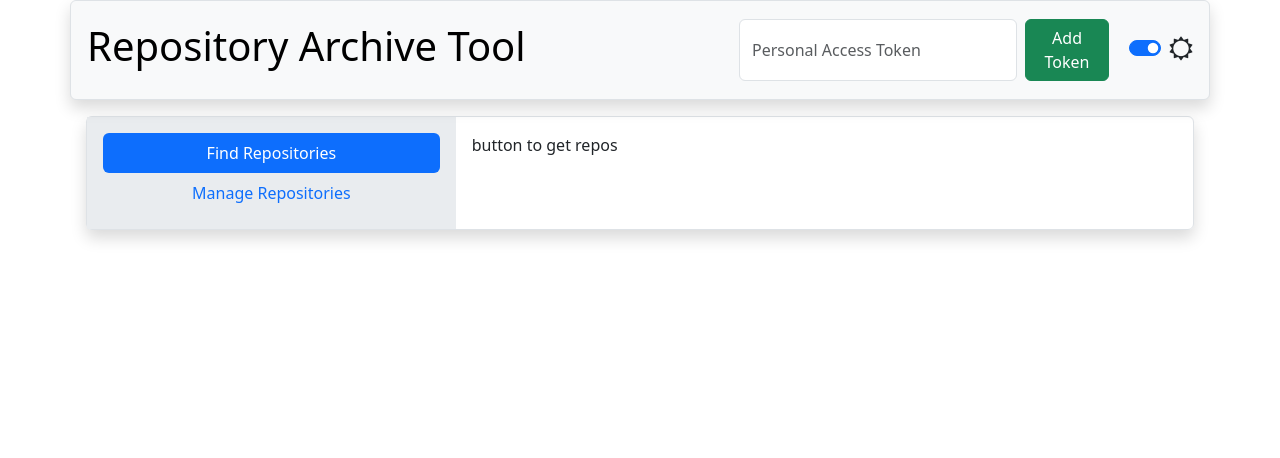
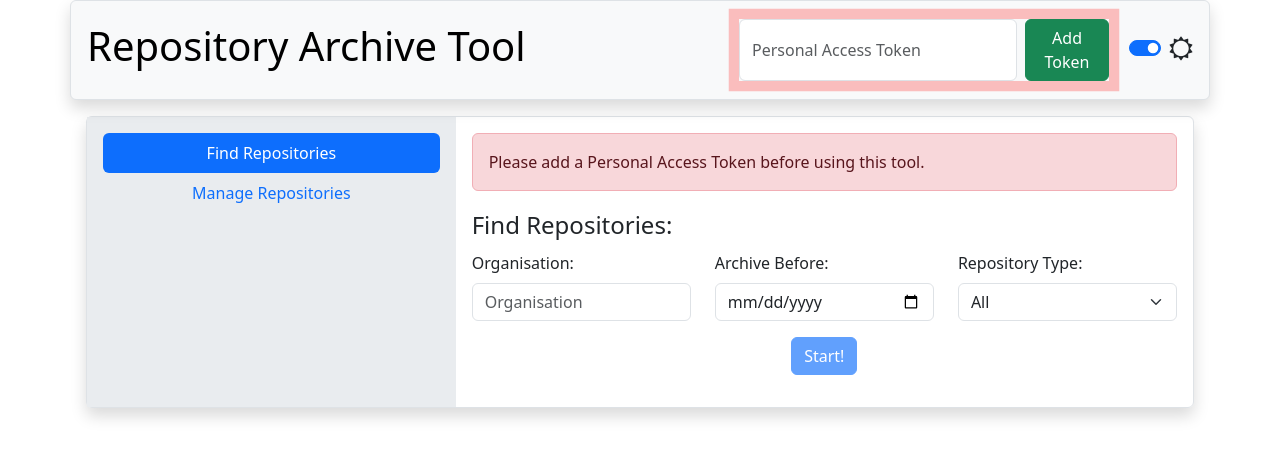
Before and after one commit to ONS-Innovation/github-repository-archive-tool, a Flask app: page / in a window 1280 px wide. Shown: the top 458 px of the page. Run offline with Flask 3, Linux system fonts and the light colour scheme.

Commit message:
added find repos ui

```diff
--- a/RepoArchiveTool/app.py
+++ b/RepoArchiveTool/app.py
@@ -17,9 +17,27 @@ class Repositories(db.Model):
     id = db.Column(db.Integer, primary_key=True)
     repoName = db.Column(db.String(100), nullable=False)
     repoURL = db.Column(db.String(255), nullable=False)
+    repoAPIURL = db.Column(db.String(255), nullable=False)
+    lastCommitDate = db.Column(db.DateTime, nullable=True)
+    comparisonDate = db.Column(db.DateTime, nullable=True)
     notificationDate = db.Column(db.DateTime, default=datetime.now, nullable=False)
-    archiveDate = db.Column(db.DateTime, default=(datetime.now() + timedelta(days=30)), nullable=False)
+    dateToArchive = db.Column(db.DateTime, default=(datetime.now() + timedelta(days=30)), nullable=False)
     keepFlag = db.Column(db.Boolean, default=False)
+
+    # Table Structure Notes:
+
+    # id: record primary key
+    # repoName: the name of the repo
+    # repoURL: a link to the repo
+    # repoAPIURL: the api endpoint for the repo so further api calls can be made
+    # lastCommitDate: when the repo was last updated (pushed_at on github)
+    # comparisonDate: the archive date given by the user
+    # notificationDate: when the notification email was sent -> also shows when the record was added
+    # dateToArchive: when the repo can be archived from (30 days after email)
+    # keepFlag: whether the repo should remain unarchived
+
+    # When the repo gets archived, it should be removed from the table
+
 
     def __repr__(self) -> str:
         return "<Repo %r>" % self.id
@@ -30,9 +48,9 @@ def index():
         flask.session['pat'] = flask.request.form['pat']
 
     try:
-        return flask.render_template('index.html', pat=flask.session['pat'])
+        return flask.render_template('index.html', pat=flask.session['pat'], date=datetime.now().strftime("%Y-%m-%d"))
     except KeyError:
-        return flask.render_template('index.html', pat='')
+        return flask.render_template('index.html', pat='', date=datetime.now().strftime("%Y-%m-%d"))
 
 @app.route('/login', methods=['POST', 'GET'])
 def login():
--- a/RepoArchiveTool/static/css/main.css
+++ b/RepoArchiveTool/static/css/main.css
@@ -1,3 +1,17 @@
 .container {
     padding: 0px;
 }
+
+/* Pulse Animation */
+.pulse {
+    animation: pulse-animation 2s infinite;
+}
+
+@keyframes pulse-animation {
+    0% {
+        box-shadow: 0 0 0 0px rgba(255, 0, 0, 0.5);
+    }
+    100% {
+        box-shadow: 0 0 0 20px rgba(255, 0, 0, 0);
+    }
+}
--- a/RepoArchiveTool/templates/base.html
+++ b/RepoArchiveTool/templates/base.html
@@ -30,7 +30,7 @@
                     {% if pat != '' %}
                         <a class="btn btn-success" href="/logout">Remove Token</a>
                     {% else %}
-                        <form class="d-flex" action="/login" method="post">
+                        <form class="d-flex pulse" action="/login" method="post">
                             <input class="form-control me-2" type="password" name="pat" placeholder="Personal Access Token" required>
                             <button class="btn btn-success" type="submit">Add Token</button>
                         </form>
--- a/RepoArchiveTool/templates/index.html
+++ b/RepoArchiveTool/templates/index.html
@@ -23,11 +23,54 @@
             <div class="col-8 p-3">
                 <div class="tab-content">
                     <div class="tab-pane fade show active" id="pills-findRepos" role="tabpanel" aria-labelledby="pills-findRepos-tab" tabindex="0">
-                        button to get repos
+                        {% if pat == '' %}
+                            <div class="alert alert-danger">
+                                Please add a Personal Access Token before using this tool.
+                            </div>
+                        {% endif %}
+
+                        <form action="/FindRepositories" method="post">
+                            <fieldset>
+                                <legend>Find Repositories:</legend>
+
+                                <div class="row">
+                                    <div class="col">
+                                        <label for="org" class="form-label">Organisation:</label>
+                                        <input type="text" class="form-control" name="org" maxlength="40" required placeholder="Organisation">
+                                    </div>
+
+                                    <div class="col">
+                                        <label for="date" class="form-label">Archive Before:</label>
+                                        <input type="date" class="form-control" name="date" max="{{ date }}" required>
+                                    </div>
+
+                                    <div class="col">
+                                        <label for="repoType" class="form-label">Repository Type:</label>
+                                        <select name="repoType" class="form-select">
+                                            <option selected value="all">All</option>
+                                            <option value="public">Public</option>
+                                            <option value="private">Private</option>
+                                            <option value="internal">Internal</option>
+                                        </select>
+                                    </div>
+                                </div>
+
+                                <div class="text-center m-3">
+                                    <button type="submit" class="btn btn-primary" {% if pat == '' %} disabled {% endif %}>Start!</button>
+                                </div>
+
+                            </fieldset>
+                        </form>
                     </div>
 
                     <div class="tab-pane fade" id="pills-manageRepos" role="tabpanel" aria-labelledby="pills-manageRepos-tab" tabindex="0">
-                        send notifs, stop repo from archive, archive
+                        {% if pat == '' %}
+                            <div class="alert alert-danger">
+                                Please add a Personal Access Token before using this tool.
+                            </div>
+                        {% endif %}
+
+
                     </div>
                 </div>
             </div>
```
